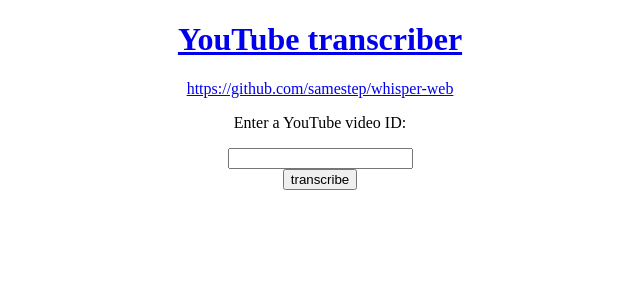
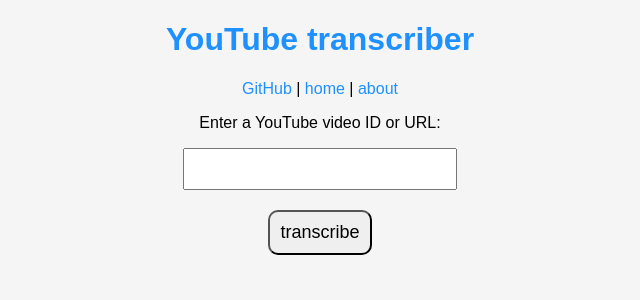
Before and after one commit to samestep/whisper-web, a React (Vite) app: page / in a window 1280 px wide. Shown: the top 300 px of the page, without its empty margins (320-960 px from the left). Built offline with nearby package versions, Linux system fonts and the light colour scheme.

Commit message:
Make the CSS nicer and add an About page

```diff
--- a/src/App.css
+++ b/src/App.css
@@ -1,13 +1,47 @@
+body {
+  background-color: whitesmoke;
+}
+
 #root {
+  font-family: sans-serif;
   text-align: center;
+}
+
+a {
+  text-decoration: none;
+  color: dodgerblue;
+}
+
+#textbox {
+  font-size: medium;
+  padding: 10px;
+  width: 250px;
+}
+
+.transcribe {
+  border-radius: 10px;
+  margin: 20px;
+  padding: 10px;
+  font-size: large;
 }
 
 .invalid {
   color: red;
 }
 
+.about {
+  margin: 0 auto;
+  max-width: 500px;
+  padding: 0 25px;
+  text-align: justify;
+}
+
+.which {
+  color: lightsteelblue;
+}
+
 .results {
-  border-spacing: 10px 0;
+  border-spacing: 10px 5px;
   margin: 0 auto;
 }
 
--- a/src/App.tsx
+++ b/src/App.tsx
@@ -2,6 +2,7 @@
 import "./App.css";
 
 const title = "YouTube transcriber";
+const base = "/whisper-web/";
 const github = "https://github.com/samestep/whisper-web";
 
 interface Starting {
@@ -131,13 +132,57 @@
   return (
     <>
       <p>
-        <a href={url}>{url}</a>
+        <a href={url} className="which">
+          [{url}]
+        </a>
       </p>
       <Indicator status={status} />
       <Transcription lines={chunks.flat()} />
     </>
   );
 };
+
+const About = () => (
+  <>
+    <h2>FAQ</h2>
+    <div className="about">
+      <h3>What is this?</h3>
+      <p>
+        Hi! This is a webapp that you can use to transcribe YouTube videos. The
+        links at the top let you navigate back to the homepage, on which you can
+        input a link to a YouTube video, then click the "transcribe" button.
+      </p>
+      <h3>Does my data go anywhere?</h3>
+      <p>
+        The transcription does not happen in your browser; rather, when you
+        click the "transcribe" button, your browser sends the YouTube video ID
+        you chose to an{" "}
+        <a href="https://aws.amazon.com/lambda/">AWS Lambda function</a>, which
+        then downloads the video, transcribes it, and streams its status and
+        transcription results to an{" "}
+        <a href="https://aws.amazon.com/s3/">AWS S3 bucket</a>. Your browser
+        then polls this S3 bucket and displays the results to you.
+      </p>
+      <h3>How long is the data kept?</h3>
+      <p>
+        The S3 bucket{" "}
+        <a href="https://docs.aws.amazon.com/AmazonS3/latest/userguide/lifecycle-expire-general-considerations.html">
+          expires
+        </a>{" "}
+        objects after one day; then S3 usually deletes those expired objects
+        within another day or so.
+      </p>
+      <h3>How does the transcription work?</h3>
+      <p>
+        All the source code for this webapp (both client and server) are
+        available <a href={github}>on GitHub</a>. The server uses{" "}
+        <a href="https://openai.com/blog/whisper/">OpenAI's Whisper model</a> to
+        do the heavy lifting. The model is available in several sizes, from
+        "tiny" to "large"; this particular webapp uses the "small" model.
+      </p>
+    </div>
+  </>
+);
 
 const Invalid = (props: { name: string; value: string | null }) => (
   <p className="invalid">
@@ -176,7 +221,7 @@
   const [attempt, setAttempt] = useState<string | undefined>(undefined);
   return (
     <>
-      <p>Enter a YouTube video ID:</p>
+      <p>Enter a YouTube video ID or URL:</p>
       <div>
         <input id="textbox"></input>
       </div>
@@ -190,6 +235,7 @@
             if (!isYoutubeValid(parsed)) setAttempt(youtube);
             else props.transcribe(parsed!);
           }}
+          className="transcribe"
         >
           transcribe
         </button>
@@ -201,6 +247,7 @@
 
 const App = () => {
   const params = new URL(window.location.href).searchParams;
+  const [about] = useState(params.get("about"));
   const [session, setSession] = useState(params.get("session"));
   const [youtube, setYoutube] = useState(params.get("youtube"));
 
@@ -211,12 +258,15 @@
   return (
     <>
       <h1>
-        <a href="/whisper-web/">{title}</a>
+        <a href={base}>{title}</a>
       </h1>
       <p>
-        <a href={github}>{github}</a>
+        <a href={github}>GitHub</a> | <a href={base}>home</a> |{" "}
+        <a href={`${base}?about`}>about</a>
       </p>
-      {session === null && youtube === null ? (
+      {about !== null ? (
+        <About />
+      ) : session === null && youtube === null ? (
         <Homepage
           transcribe={(newYoutube) => {
             const chars = [];
```
